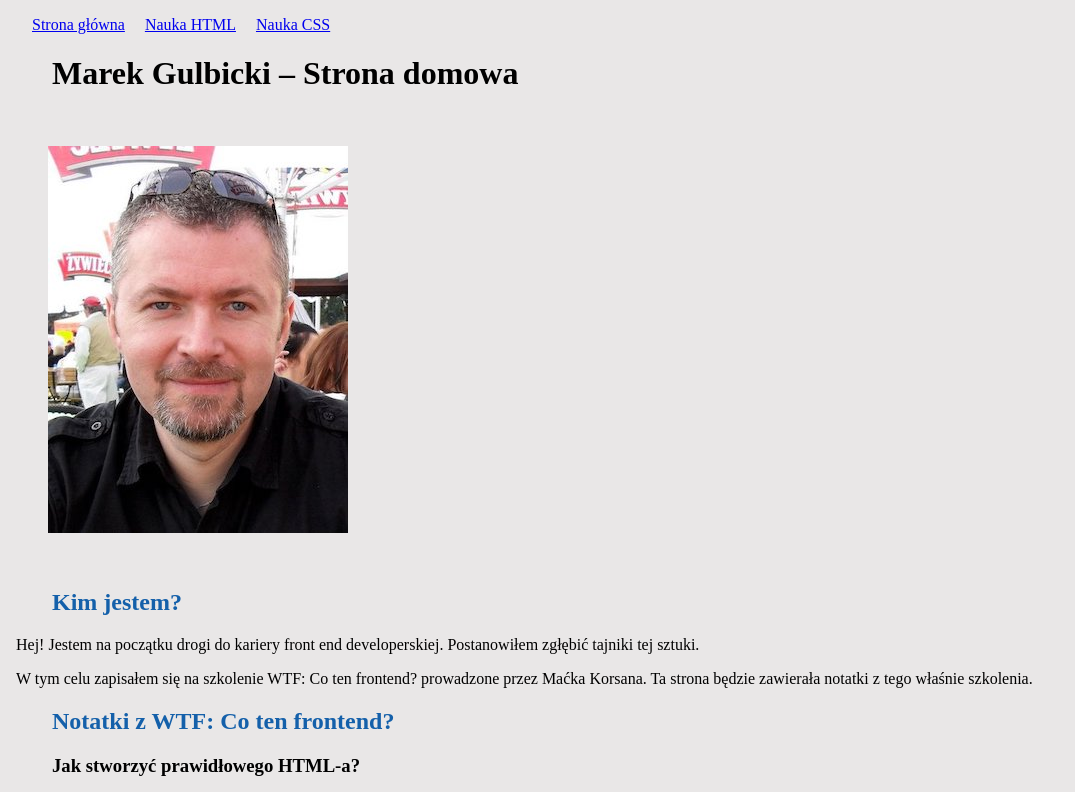
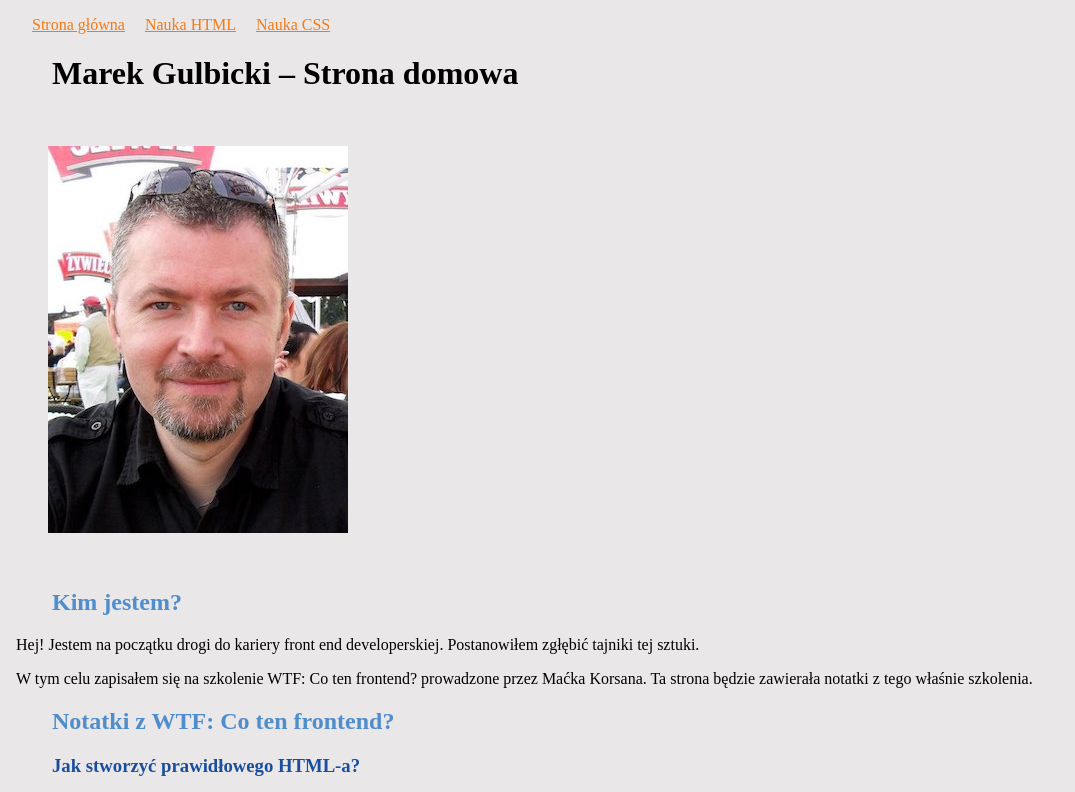
Before and after one commit to mgulbicki/homepage, a plain HTML site: page index.html in a window 1280 px wide. Shown: the top 792 px of the page, without its empty margins (0-1075 px from the left). Drawn offline with Linux system fonts and the light colour scheme.

Commit message:
Change nav links and headings color

```diff
--- a/style.css
+++ b/style.css
@@ -6,11 +6,12 @@ h1 {
   margin-left: 36px;
 }
 h2 {
-  color: #1460aa;
+  color: #4f8dcc;
   margin-left: 36px;
 }
 h3 {
   margin-left: 36px;
+  color: #194e9e;
 }
 img {
   padding: 16px;
@@ -18,6 +19,7 @@ img {
 }
 nav a {
   margin-right: 16px;
+  color: #f57a15;
 }
 nav {
   margin: 16px;
```
